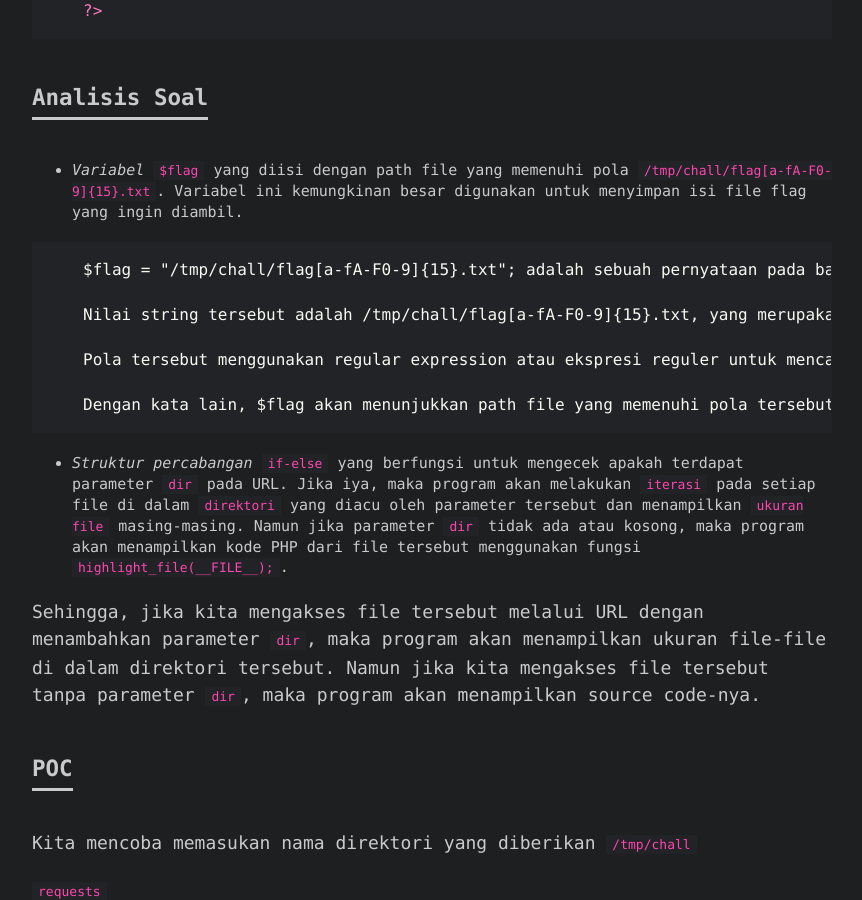
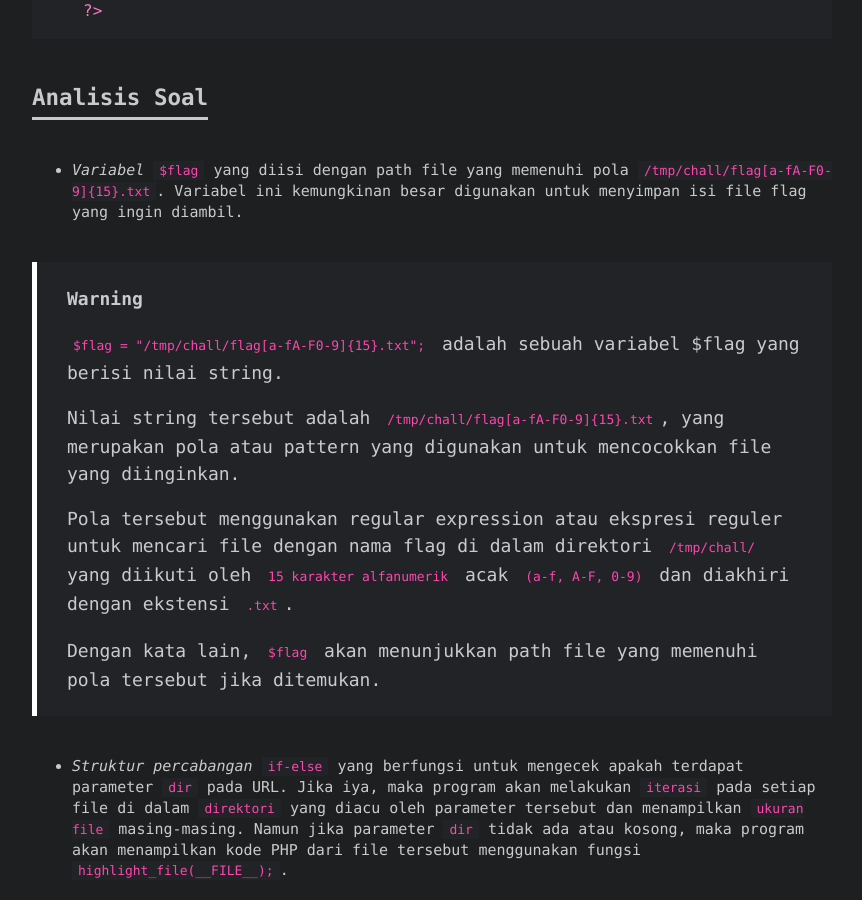
Before and after one commit to syukirman-amir/blog.noob.codes, a Jekyll site: the page built from _posts/2023-03-28-php-protocol.md, in a window 1280 px wide and 900 px high, scrolled down 1076 px. Shown: the whole window, without its empty margins (208-1070 px from the left). Built offline with Jekyll 4.4.1, drawn with Linux system fonts in a browser that asks for light colours; comment, search, counter and statistics services are not loaded; some of the changed text lies outside the part shown.

Commit message:
Update 2023-03-28-php-protocol.md

````diff
--- a/_posts/2023-03-28-php-protocol.md
+++ b/_posts/2023-03-28-php-protocol.md
@@ -44,15 +44,16 @@ if (isset($_GET["dir"]) && !empty($_GET["dir"])) {
 
 - _Variabel_ `$flag` yang diisi dengan path file yang memenuhi pola `/tmp/chall/flag[a-fA-F0-9]{15}.txt`. Variabel ini kemungkinan besar digunakan untuk menyimpan isi file flag yang ingin diambil.
 
-```
-$flag = "/tmp/chall/flag[a-fA-F0-9]{15}.txt"; adalah sebuah pernyataan pada bahasa pemrograman PHP yang menetapkan nilai string ke dalam variabel $flag.
+> __Warning__
+>
+> `$flag = "/tmp/chall/flag[a-fA-F0-9]{15}.txt";` adalah sebuah variabel $flag yang berisi nilai string.
+>
+> Nilai string tersebut adalah `/tmp/chall/flag[a-fA-F0-9]{15}.txt`, yang merupakan pola atau pattern yang digunakan untuk mencocokkan file yang diinginkan.
+>
+> Pola tersebut menggunakan regular expression atau ekspresi reguler untuk mencari file dengan nama flag di dalam direktori `/tmp/chall/` yang diikuti oleh `15 karakter alfanumerik` acak `(a-f, A-F, 0-9)` dan diakhiri dengan ekstensi `.txt`.
+>
+> Dengan kata lain, `$flag` akan menunjukkan path file yang memenuhi pola tersebut jika ditemukan.
 
-Nilai string tersebut adalah /tmp/chall/flag[a-fA-F0-9]{15}.txt, yang merupakan pola atau pattern yang digunakan untuk mencocokkan file yang diinginkan.
-
-Pola tersebut menggunakan regular expression atau ekspresi reguler untuk mencari file dengan nama flag di dalam direktori /tmp/chall/ yang diikuti oleh 15 karakter alfanumerik acak (a-f, A-F, 0-9) dan diakhiri dengan ekstensi .txt.
-
-Dengan kata lain, $flag akan menunjukkan path file yang memenuhi pola tersebut jika ditemukan.
-```
 - _Struktur percabangan_ `if-else` yang berfungsi untuk mengecek apakah terdapat parameter `dir` pada URL. Jika iya, maka program akan melakukan `iterasi` pada setiap file di dalam `direktori` yang diacu oleh parameter tersebut dan menampilkan `ukuran file` masing-masing. Namun jika parameter `dir` tidak ada atau kosong, maka program akan menampilkan kode PHP dari file tersebut menggunakan fungsi `highlight_file(__FILE__);`.
 
 Sehingga, jika kita mengakses file tersebut melalui URL dengan menambahkan parameter `dir`, maka program akan menampilkan ukuran file-file di dalam direktori tersebut. Namun jika kita mengakses file tersebut tanpa parameter `dir`, maka program akan menampilkan source code-nya.
@@ -96,9 +97,10 @@ Terdapat banyak `class` tetapi kita bakal fokus ke class `getSize` yang sudah di
 
 setelah baca dokumentasi `getSize` saya melihat ada `function filesize()` jika kalian scrool dokumentasi sebelumnya pada `getSize` terdapat pada bagian paling terakhir yang mengarah pada `https://www.php.net/manual/en/function.filesize.php` ketika dibaca disitu tertulis :
 
-```
-**TIP** As of PHP 5.0.0, this function can also be used with some URL wrappers. Refer to Supported Protocols and Wrappers to determine which wrappers support stat() family of functionality.
-```
+> __Note__
+>
+> TIP As of PHP 5.0.0, this function can also be used with some URL wrappers. Refer to `Supported Protocols and Wrappers` to determine which wrappers support stat() family of functionality.
+
 bisa dilihat disitu tertulis `Supported Protocols and Wrappers` bisa dilihat dokumentasinya disini `https://www.php.net/manual/en/wrappers.php` yang kira-kira isinya seperti ini :
 
 `Table of Contents`
````
